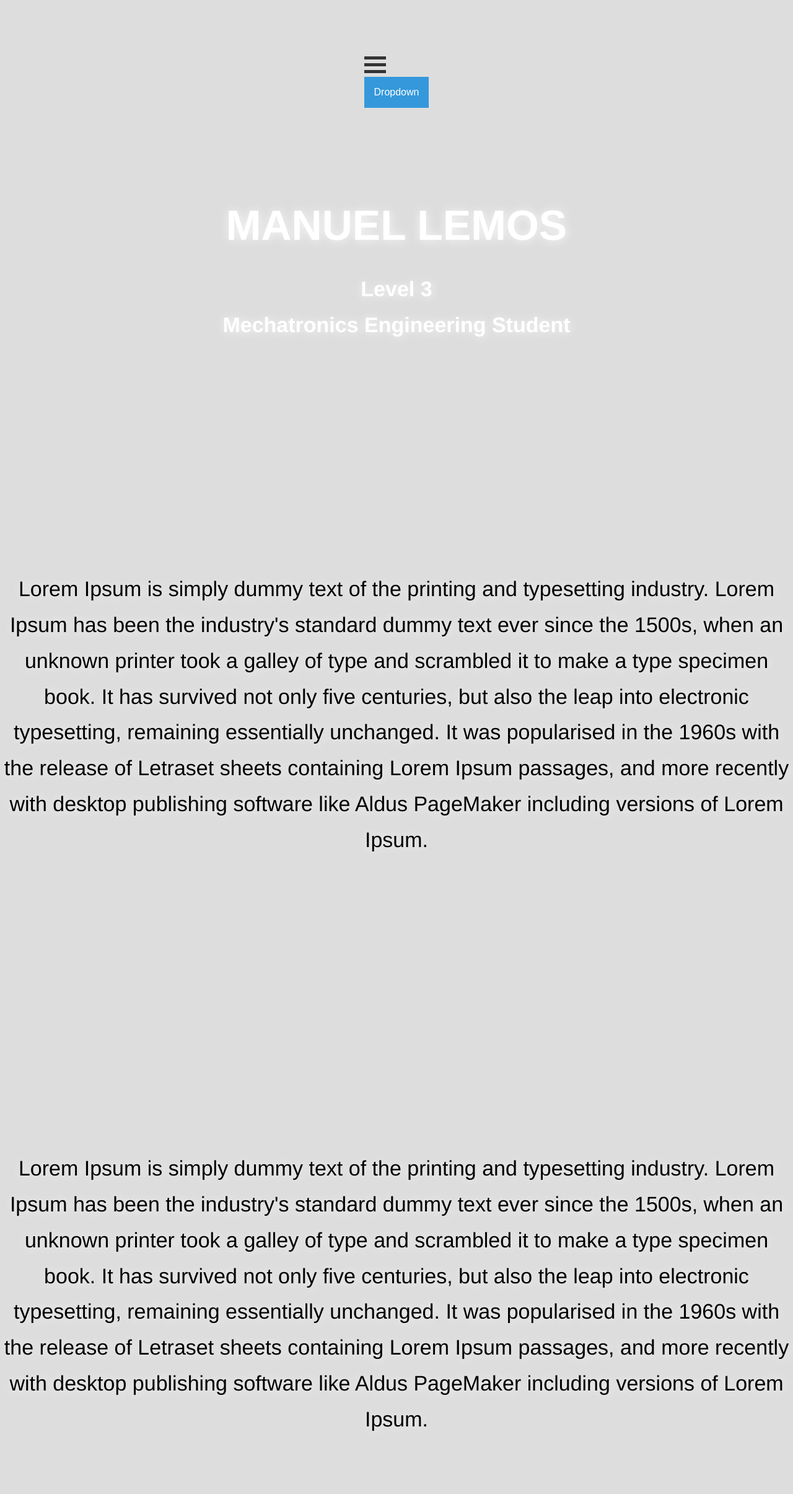
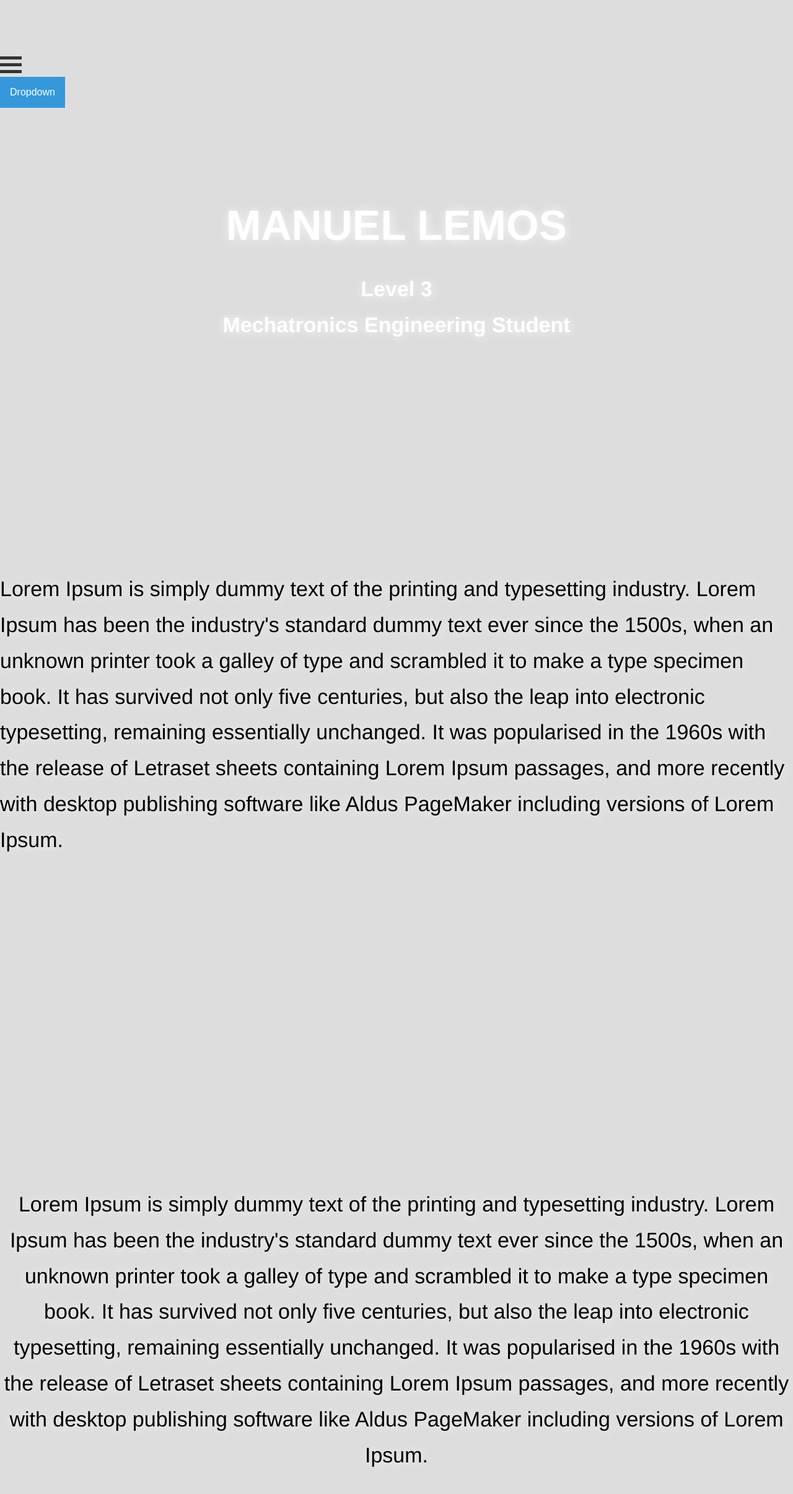
Before and after one commit to MannyLemos/MannyLemos.github.io, a Jekyll site: the page index.html, which Jekyll copies as it is, in a window 1280 px wide. Shown: the whole page at 62% size. Built offline with Jekyll 4.4.1, drawn with Linux system fonts in a browser that asks for light colours; nearby versions of some CDN libraries; a script that is not in the unit is left out; before the commit the page ends 2354 px from its top, so only the background shows below that.

Commit message:
Update index.html

```diff
--- a/index.html
+++ b/index.html
@@ -1,4 +1,5 @@
 <body>
+	<div align = "left";>
 	<div class="container" onclick="myFunction(this)">
   	<div class="bar1"></div>
  	<div class="bar2"></div>
```
